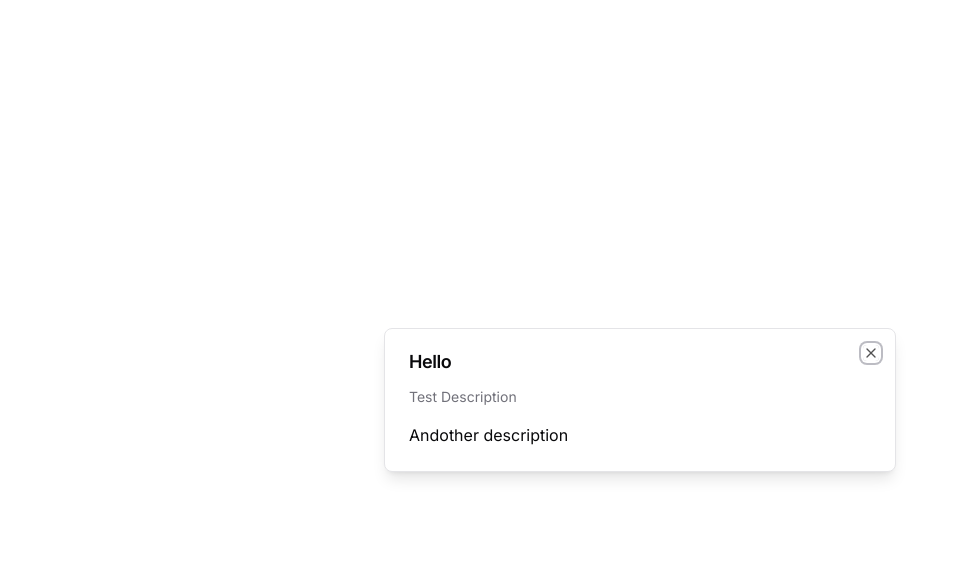
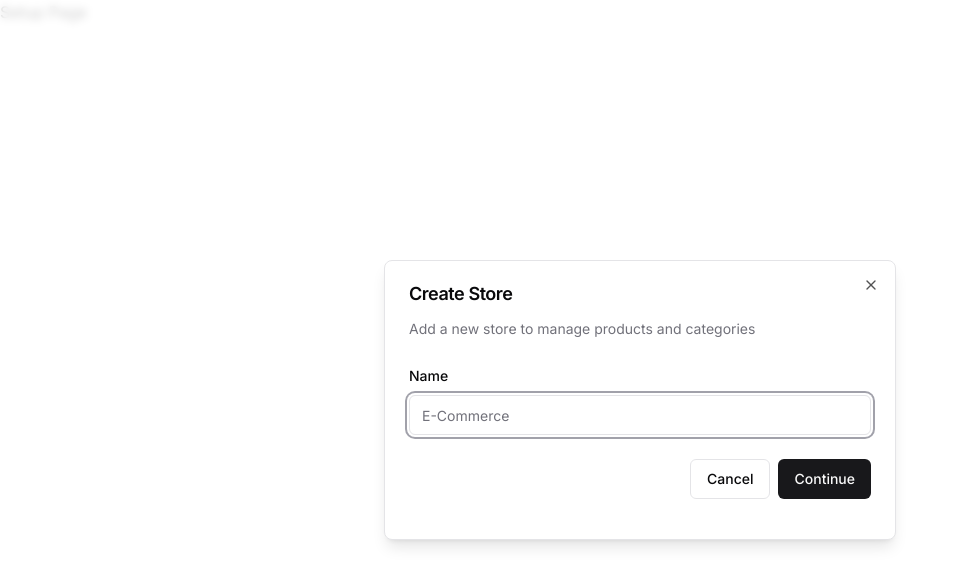
Before and after one commit to wisdom-ossai/multistore-ecommerce, a Next.js app: page / in a window 1280 px wide. Shown: the top 586 px of the page, without its empty margins (0-958 px from the left). Built offline with nearby package versions, Linux system fonts and the light colour scheme.

Commit message:
add create store form

```diff
--- a/app/(root)/page.tsx
+++ b/app/(root)/page.tsx
@@ -1,22 +1,20 @@
 "use client";
 
 import Modal from "@/components/ui/modal";
-import { UserButton } from "@clerk/nextjs";
-import React from "react";
+import { useStoreModal } from "@/hooks/use-store-modal";
+import React, { useEffect } from "react";
 
 const SetupPage = () => {
-  return (
-    <div>
-      <Modal
-        open
-        title="Hello"
-        description="Test Description"
-        onClose={() => {}}
-      >
-        Andother description
-      </Modal>
-    </div>
-  );
+  const onOpen = useStoreModal((state) => state.onOpen);
+  const open = useStoreModal((state) => state.open);
+
+  useEffect(() => {
+    if (!open) {
+      onOpen();
+    }
+  }, [open, onOpen]);
+
+  return <div>Setup Page</div>;
 };
 
 export default SetupPage;
--- a/app/layout.tsx
+++ b/app/layout.tsx
@@ -1,13 +1,14 @@
 import "./globals.css";
 import { Inter } from "next/font/google";
 import { ClerkProvider } from "@clerk/nextjs";
+import ModalProvider from "@/providers/modal-provider";
 
 const inter = Inter({ subsets: ["latin"] });
 
-// export const metadata = {
-//   title: "Create Next App",
-//   description: "Generated by create next app",
-// };
+export const metadata = {
+  title: "WeSabiAll",
+  description: "Multipurpose E-Commerce web application",
+};
 
 export default function RootLayout({
   children,
@@ -17,7 +18,10 @@
   return (
     <ClerkProvider>
       <html lang="en">
-        <body className={inter.className}>{children}</body>
+        <body className={inter.className}>
+          <ModalProvider />
+          {children}
+        </body>
       </html>
     </ClerkProvider>
   );
--- /dev/null
+++ b/components/modals/store-modal.tsx
@@ -0,0 +1,70 @@
+import React from "react";
+import Modal from "@/components/ui/modal";
+import { useStoreModal } from "@/hooks/use-store-modal";
+import { z } from "zod";
+import { useForm } from "react-hook-form";
+import { zodResolver } from "@hookform/resolvers/zod";
+import {
+  Form,
+  FormControl,
+  FormField,
+  FormItem,
+  FormLabel,
+  FormMessage,
+} from "../ui/form";
+import { Input } from "../ui/input";
+import { Button } from "../ui/button";
+
+const formSchema = z.object({
+  name: z.string({ required_error: "Please enter a store name" }).min(1),
+});
+
+const StoreModal = () => {
+  const { open, onClose } = useStoreModal();
+  const form = useForm<z.infer<typeof formSchema>>({
+    resolver: zodResolver(formSchema),
+    defaultValues: { name: "" },
+  });
+
+  const onSubmit = (payload: z.infer<typeof formSchema>) => {
+    console.log(payload);
+  };
+
+  return (
+    <Modal
+      title="Create Store"
+      description="Add a new store to manage products and categories"
+      open={open}
+      onClose={onClose}
+    >
+      <div className="space-y-4 py-2 pb-4">
+        <Form {...form}>
+          <form onSubmit={form.handleSubmit(onSubmit)}>
+            <FormField
+              control={form.control}
+              name="name"
+              render={({ field }) => (
+                <FormItem>
+                  <FormLabel>Name</FormLabel>
+                  <FormControl>
+                    <Input placeholder="E-Commerce" {...field} />
+                  </FormControl>
+                  <FormMessage />
+                </FormItem>
+              )}
+            />
+
+            <div className="pt-6 space-x-2 flex items-center justify-end">
+              <Button variant="outline" onClick={onClose}>
+                Cancel
+              </Button>
+              <Button type="submit">Continue</Button>
+            </div>
+          </form>
+        </Form>
+      </div>
+    </Modal>
+  );
+};
+
+export default StoreModal;
--- /dev/null
+++ b/components/ui/form.tsx
@@ -0,0 +1,176 @@
+import * as React from "react"
+import * as LabelPrimitive from "@radix-ui/react-label"
+import { Slot } from "@radix-ui/react-slot"
+import {
+  Controller,
+  ControllerProps,
+  FieldPath,
+  FieldValues,
+  FormProvider,
+  useFormContext,
+} from "react-hook-form"
+
+import { cn } from "@/lib/utils"
+import { Label } from "@/components/ui/label"
+
+const Form = FormProvider
+
+type FormFieldContextValue<
+  TFieldValues extends FieldValues = FieldValues,
+  TName extends FieldPath<TFieldValues> = FieldPath<TFieldValues>
+> = {
+  name: TName
+}
+
+const FormFieldContext = React.createContext<FormFieldContextValue>(
+  {} as FormFieldContextValue
+)
+
+const FormField = <
+  TFieldValues extends FieldValues = FieldValues,
+  TName extends FieldPath<TFieldValues> = FieldPath<TFieldValues>
+>({
+  ...props
+}: ControllerProps<TFieldValues, TName>) => {
+  return (
+    <FormFieldContext.Provider value={{ name: props.name }}>
+      <Controller {...props} />
+    </FormFieldContext.Provider>
+  )
+}
+
+const useFormField = () => {
+  const fieldContext = React.useContext(FormFieldContext)
+  const itemContext = React.useContext(FormItemContext)
+  const { getFieldState, formState } = useFormContext()
+
+  const fieldState = getFieldState(fieldContext.name, formState)
+
+  if (!fieldContext) {
+    throw new Error("useFormField should be used within <FormField>")
+  }
+
+  const { id } = itemContext
+
+  return {
+    id,
+    name: fieldContext.name,
+    formItemId: `${id}-form-item`,
+    formDescriptionId: `${id}-form-item-description`,
+    formMessageId: `${id}-form-item-message`,
+    ...fieldState,
+  }
+}
+
+type FormItemContextValue = {
+  id: string
+}
+
+const FormItemContext = React.createContext<FormItemContextValue>(
+  {} as FormItemContextValue
+)
+
+const FormItem = React.forwardRef<
+  HTMLDivElement,
+  React.HTMLAttributes<HTMLDivElement>
+>(({ className, ...props }, ref) => {
+  const id = React.useId()
+
+  return (
+    <FormItemContext.Provider value={{ id }}>
+      <div ref={ref} className={cn("space-y-2", className)} {...props} />
+    </FormItemContext.Provider>
+  )
+})
+FormItem.displayName = "FormItem"
+
+const FormLabel = React.forwardRef<
+  React.ElementRef<typeof LabelPrimitive.Root>,
+  React.ComponentPropsWithoutRef<typeof LabelPrimitive.Root>
+>(({ className, ...props }, ref) => {
+  const { error, formItemId } = useFormField()
+
+  return (
+    <Label
+      ref={ref}
+      className={cn(error && "text-destructive", className)}
+      htmlFor={formItemId}
+      {...props}
+    />
+  )
+})
+FormLabel.displayName = "FormLabel"
+
+const FormControl = React.forwardRef<
+  React.ElementRef<typeof Slot>,
+  React.ComponentPropsWithoutRef<typeof Slot>
+>(({ ...props }, ref) => {
+  const { error, formItemId, formDescriptionId, formMessageId } = useFormField()
+
+  return (
+    <Slot
+      ref={ref}
+      id={formItemId}
+      aria-describedby={
+        !error
+          ? `${formDescriptionId}`
+          : `${formDescriptionId} ${formMessageId}`
+      }
+      aria-invalid={!!error}
+      {...props}
+    />
+  )
+})
+FormControl.displayName = "FormControl"
+
+const FormDescription = React.forwardRef<
+  HTMLParagraphElement,
+  React.HTMLAttributes<HTMLParagraphElement>
+>(({ className, ...props }, ref) => {
+  const { formDescriptionId } = useFormField()
+
+  return (
+    <p
+      ref={ref}
+      id={formDescriptionId}
+      className={cn("text-sm text-muted-foreground", className)}
+      {...props}
+    />
+  )
+})
+FormDescription.displayName = "FormDescription"
+
+const FormMessage = React.forwardRef<
+  HTMLParagraphElement,
+  React.HTMLAttributes<HTMLParagraphElement>
+>(({ className, children, ...props }, ref) => {
+  const { error, formMessageId } = useFormField()
+  const body = error ? String(error?.message) : children
+
+  if (!body) {
+    return null
+  }
+
+  return (
+    <p
+      ref={ref}
+      id={formMessageId}
+      className={cn("text-sm font-medium text-destructive", className)}
+      {...props}
+    >
+      {body}
+    </p>
+  )
+})
+FormMessage.displayName = "FormMessage"
+
+export {
+  useFormField,
+  Form,
+  FormItem,
+  FormLabel,
+  FormControl,
+  FormDescription,
+  FormMessage,
+  FormField,
+}
--- /dev/null
+++ b/components/ui/input.tsx
@@ -0,0 +1,25 @@
+import * as React from "react"
+
+import { cn } from "@/lib/utils"
+
+export interface InputProps
+  extends React.InputHTMLAttributes<HTMLInputElement> {}
+
+const Input = React.forwardRef<HTMLInputElement, InputProps>(
+  ({ className, type, ...props }, ref) => {
+    return (
+      <input
+        type={type}
+        className={cn(
+          "flex h-10 w-full rounded-md border border-input bg-background px-3 py-2 text-sm ring-offset-background file:border-0 file:bg-transparent file:text-sm file:font-medium placeholder:text-muted-foreground focus-visible:outline-none focus-visible:ring-2 focus-visible:ring-ring focus-visible:ring-offset-2 disabled:cursor-not-allowed disabled:opacity-50",
+          className
+        )}
+        ref={ref}
+        {...props}
+      />
+    )
+  }
+)
+Input.displayName = "Input"
+
+export { Input }
--- /dev/null
+++ b/components/ui/label.tsx
@@ -0,0 +1,26 @@
+"use client"
+
+import * as React from "react"
+import * as LabelPrimitive from "@radix-ui/react-label"
+import { cva, type VariantProps } from "class-variance-authority"
+
+import { cn } from "@/lib/utils"
+
+const labelVariants = cva(
+  "text-sm font-medium leading-none peer-disabled:cursor-not-allowed peer-disabled:opacity-70"
+)
+
+const Label = React.forwardRef<
+  React.ElementRef<typeof LabelPrimitive.Root>,
+  React.ComponentPropsWithoutRef<typeof LabelPrimitive.Root> &
+    VariantProps<typeof labelVariants>
+>(({ className, ...props }, ref) => (
+  <LabelPrimitive.Root
+    ref={ref}
+    className={cn(labelVariants(), className)}
+    {...props}
+  />
+))
+Label.displayName = LabelPrimitive.Root.displayName
+
+export { Label }
--- /dev/null
+++ b/hooks/use-store-modal.ts
@@ -0,0 +1,13 @@
+import { create } from "zustand";
+
+interface IUseStoreModal {
+  open: boolean;
+  onOpen: () => void;
+  onClose: () => void;
+}
+
+export const useStoreModal = create<IUseStoreModal>((set) => ({
+  open: false,
+  onOpen: () => set({ open: true }),
+  onClose: () => set({ open: false }),
+}));
--- a/package.json
+++ b/package.json
@@ -10,7 +10,9 @@
   },
   "dependencies": {
     "@clerk/nextjs": "^4.21.13",
+    "@hookform/resolvers": "^3.1.1",
     "@radix-ui/react-dialog": "^1.0.4",
+    "@radix-ui/react-label": "^2.0.2",
     "@radix-ui/react-slot": "^1.0.2",
     "@types/node": "20.3.2",
     "@types/react": "18.2.14",
@@ -25,10 +27,12 @@
     "postcss": "8.4.24",
     "react": "18.2.0",
     "react-dom": "18.2.0",
+    "react-hook-form": "^7.45.1",
     "tailwind-merge": "^1.13.2",
     "tailwindcss": "3.3.2",
     "tailwindcss-animate": "^1.0.6",
     "typescript": "5.1.6",
+    "zod": "^3.21.4",
     "zustand": "^4.3.8"
   }
 }
--- /dev/null
+++ b/providers/modal-provider.tsx
@@ -0,0 +1,18 @@
+"use client";
+
+import StoreModal from "@/components/modals/store-modal";
+import { useEffect, useState } from "react";
+
+const ModalProvider = () => {
+  const [mounted, setMounted] = useState(false);
+
+  useEffect(() => {
+    setMounted(true);
+  }, []);
+
+  if (!mounted) return null;
+
+  return <StoreModal />;
+};
+
+export default ModalProvider;
```
Also changed, not shown: 1 other file (tests, documents, lock files or other folders).
